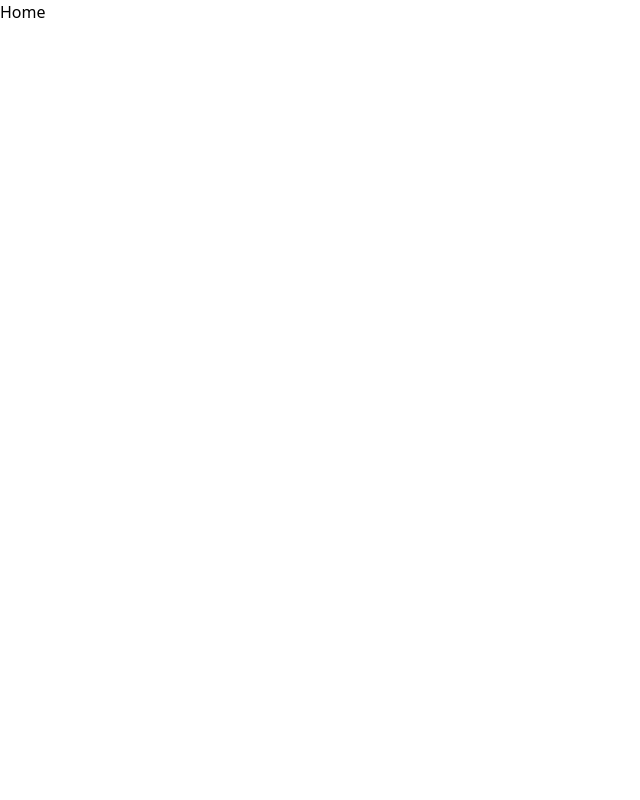
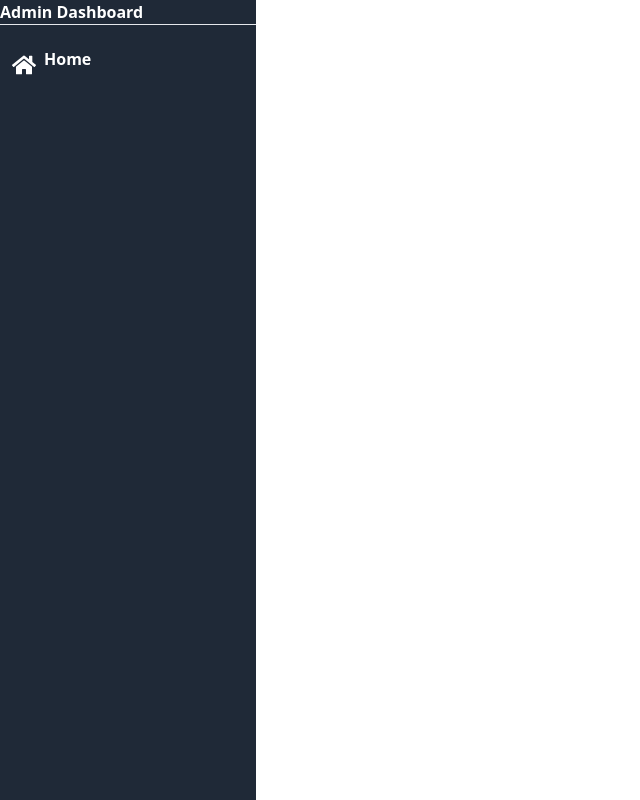
Before and after one commit to saphal-sip-org/attendance-tracker, a React (Vite) app in the folder client/: page / in a window 1280 px wide. Shown: the whole page, without its empty margins (0-640 px from the left). Built offline with nearby package versions, Linux system fonts and the light colour scheme.

Commit message:
added: sidebar

```diff
--- a/client/package.json
+++ b/client/package.json
@@ -12,7 +12,9 @@
   "dependencies": {
     "react": "^18.2.0",
     "react-dom": "^18.2.0",
-    "react-router-dom": "^6.23.0"
+    "react-icons": "^5.2.1",
+    "react-router-dom": "^6.23.0",
+    "yarn": "^1.22.22"
   },
   "devDependencies": {
     "@types/react": "^18.2.66",
--- a/client/src/App.jsx
+++ b/client/src/App.jsx
@@ -1,4 +1,6 @@
 import { createBrowserRouter, RouterProvider } from "react-router-dom";
+
+import Sidebar from "./components/navbar/Sidebar";
 
 import Login from "./routes/pages/Login";
 import Home from "./routes/pages/Home";
@@ -23,7 +25,8 @@ function App() {
   return (
     <RouterProvider router={router}>
       <div className="app">
-        bla bla
+        <Sidebar />
+
       </div>
 
     </RouterProvider>
--- /dev/null
+++ b/client/src/components/navbar/Sidebar.jsx
@@ -0,0 +1,23 @@
+import React from 'react'
+import {FaHome} from 'react-icons/fa'
+
+const Sidebar = () => {
+  return (
+    <div className='w-64 bg-gray-800 fixed h-full'>
+        <div>
+            <h1 className='text-2x text-white font-bold'>Admin Dashboard</h1>
+        </div>
+        <hr />
+        <ul className='mt-3 text-white font-bold'>
+            <li className='mb-2 rounded hover:bg-blue-500 py-2'>
+                <a href="" className='px-3'>
+                    <FaHome className ="inline-block w-6 h-6 mr-2 mt-2"></FaHome>
+                    Home
+                </a>
+            </li>
+        </ul>
+    </div>
+  )
+}
+
+export default Sidebar
--- a/client/src/routes/pages/Home.jsx
+++ b/client/src/routes/pages/Home.jsx
@@ -1,9 +1,10 @@
 import React from 'react'
+import Sidebar from '../../components/navbar/Sidebar';
 
 function Home() {
   return (
     <div>
-      Home
+      <Sidebar />
     </div>
   )
 }
```
Also changed, not shown: 2 other files (tests, documents, lock files or other folders).
